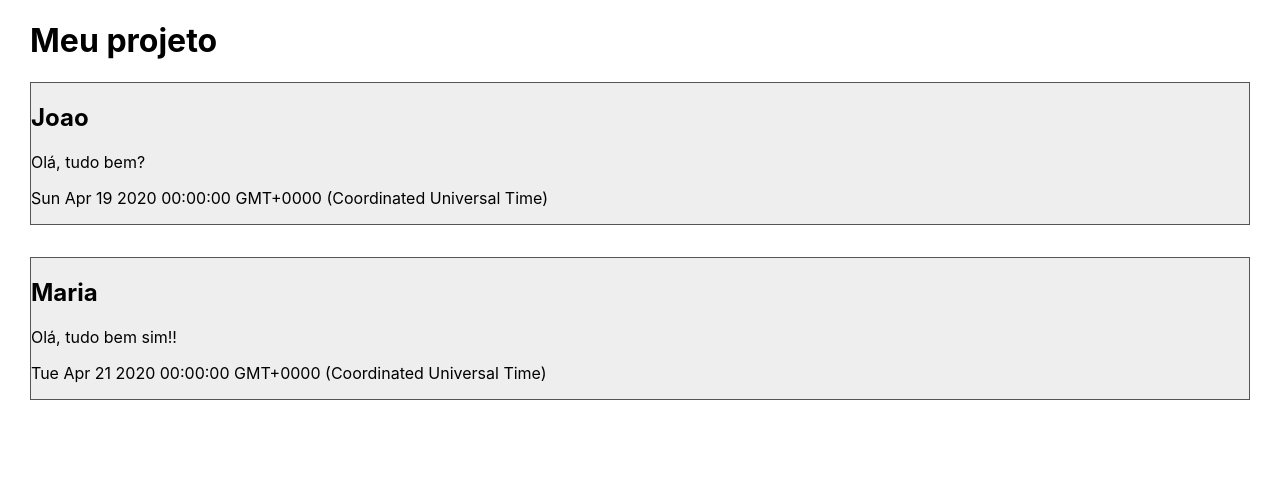
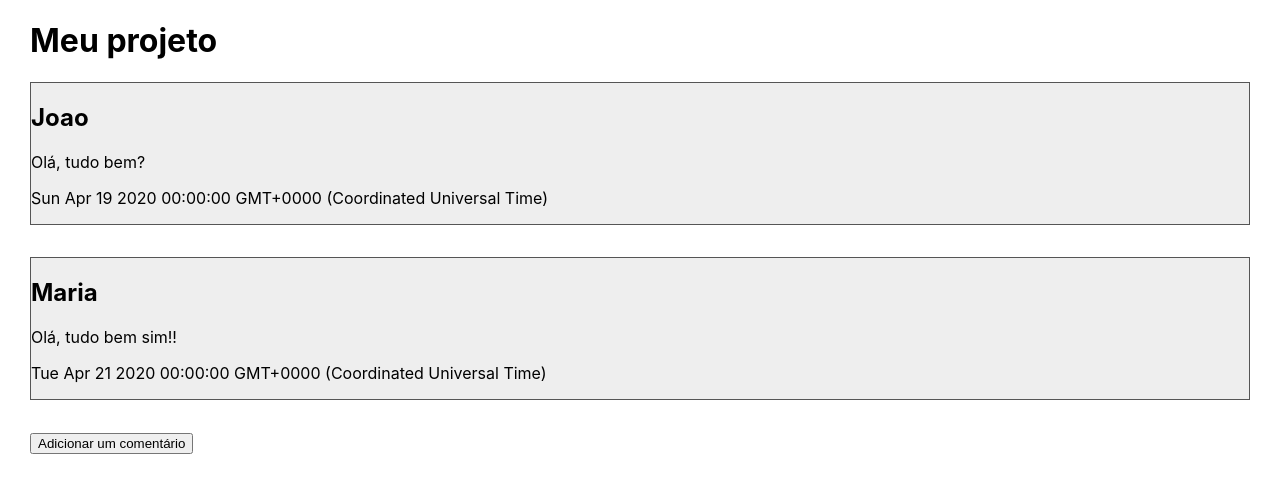
Before and after one commit to henriqueparedes/udemy-react-project, a React (Create React App) app: page / in a window 1280 px wide. Shown: the top 492 px of the page. Built offline with nearby package versions, Linux system fonts and the light colour scheme.

Commit message:
changing the state

```diff
--- a/src/App.js
+++ b/src/App.js
@@ -22,6 +22,19 @@ class App extends Component {
     ]
   }
 
+  addComment = () => {
+
+    const newComment = {
+      name: 'Pedro',
+      email: 'pedro@mail.com',
+      date: new Date(),
+      message: 'Olá Pessoal!!'
+    }
+
+    this.setState({comments: [...this.state.comments, newComment]})
+
+  }
+
   render() {
     return (
       <div className="App">
@@ -37,6 +50,8 @@ class App extends Component {
           {comment.message}
         </Comment>)
         })}
+
+        <button onClick={this.addComment}>Adicionar um comentário</button>
       </div>
     );
   }
```
